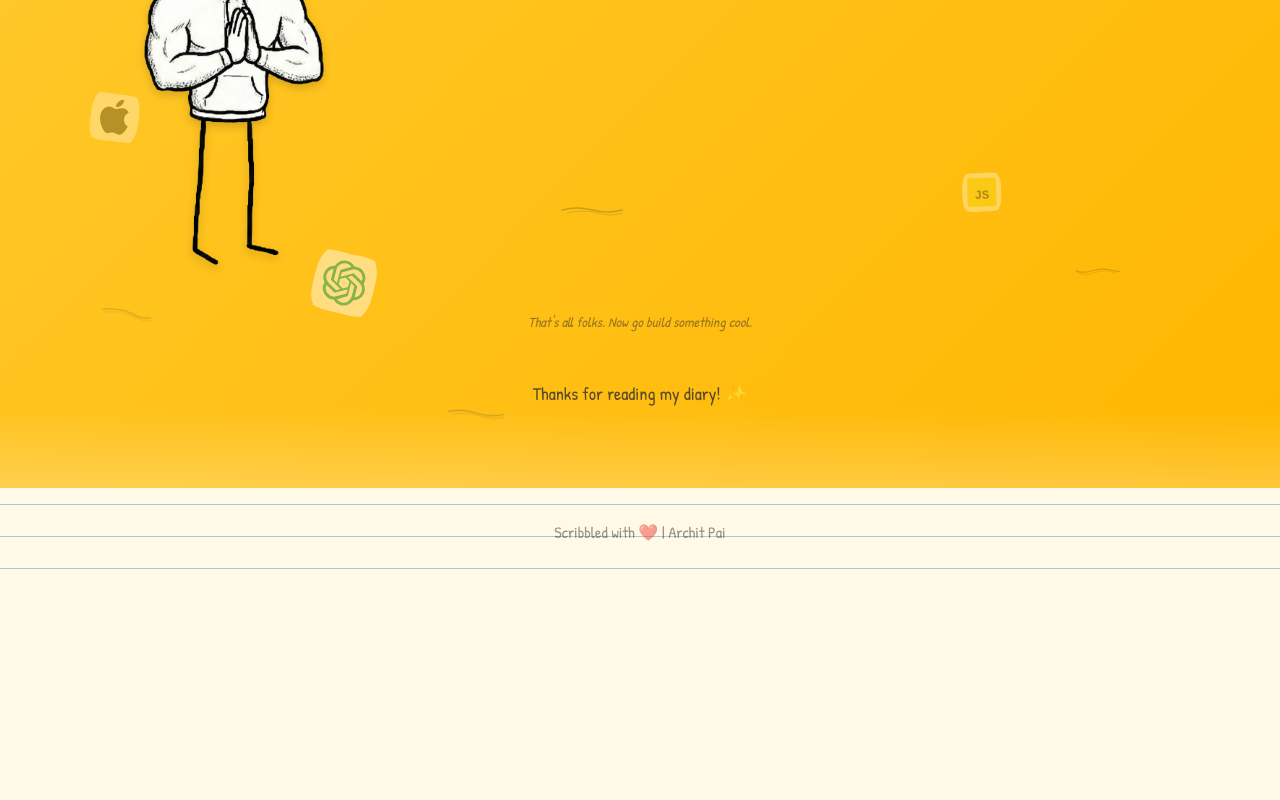
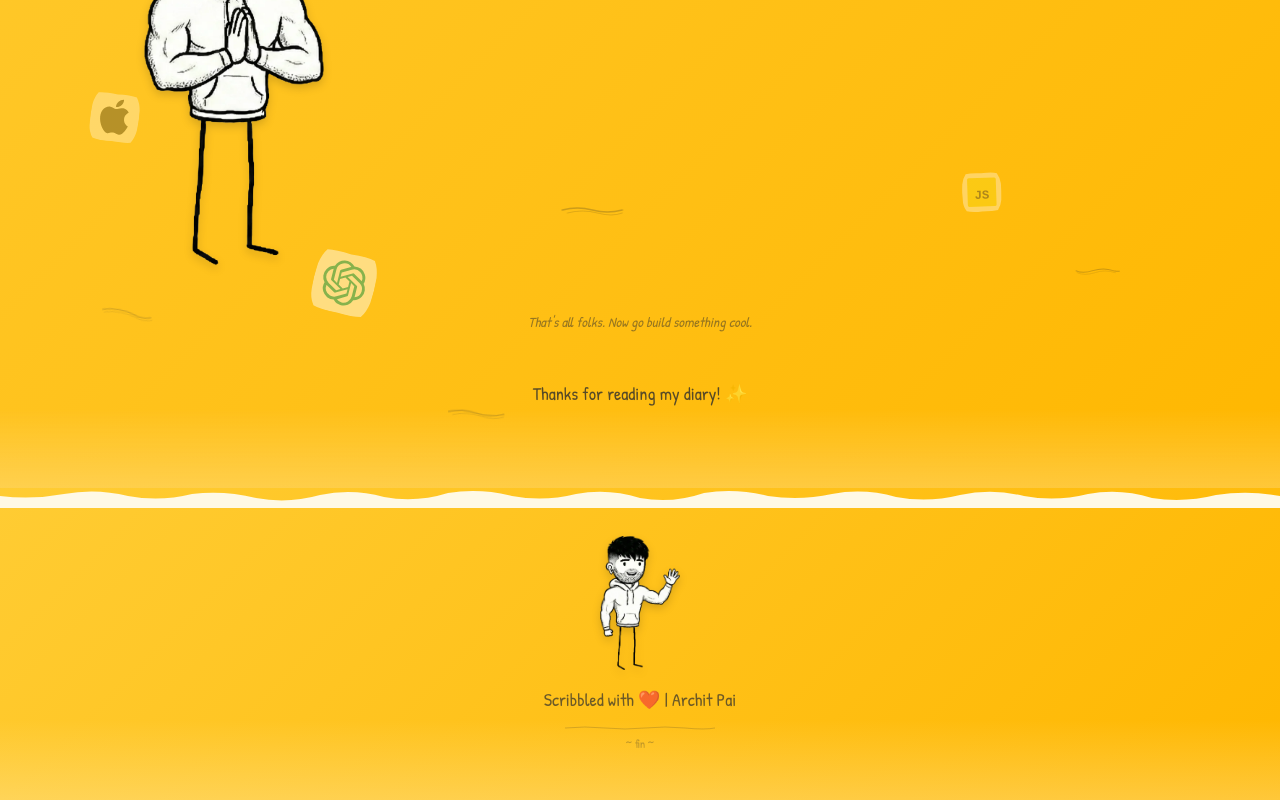
Before and after one commit to architpai/diary-of-archit, a Next.js app: page / in a window 1280 px wide. Shown: the part 7783-8583 px from the top of the page. Before the commit the page ends 8359 px from the top, so only its background shows below. Built offline with nearby package versions, Linux system fonts and the light colour scheme; a web font is replaced by a local one.

Commit message:
feat: diary-style footer with torn paper edge and waving avatar
Replace plain text footer with torn paper edge SVG, waving avatar
animation, handwritten sign-off, wavy rule line, and "~ fin ~" closer.

```diff
--- a/app/page.tsx
+++ b/app/page.tsx
@@ -9,6 +9,7 @@ import PostItNav from "@/components/PostItNav";
 import SeriousModeToggle from "@/components/SeriousModeToggle";
 import MapScrollNav from "@/components/MapScrollNav";
 import LanguageToggle from "@/components/LanguageToggle";
+import DiaryFooter from "@/components/DiaryFooter";
 import { useSeriousMode } from "@/contexts/SeriousModeContext";
 import { useTranslation } from "@/hooks/useTranslation";
 
@@ -50,17 +51,7 @@ export default function Home() {
       <Contact />
 
       {/* Footer */}
-      <footer
-        className={`py-8 text-center ${isSerious ? 'font-sans text-sm text-gray-500' : 'handwritten text-ink/50'}`}
-        style={isJapanese && !isSerious ? { fontFamily: 'var(--font-jp-handwritten)' } : {}}
-      >
-        <p>
-          {isSerious
-            ? t('footer.copyright')
-            : t('footer.scribbled')
-          }
-        </p>
-      </footer>
+      <DiaryFooter />
     </main>
   );
 }
--- /dev/null
+++ b/components/DiaryFooter.tsx
@@ -0,0 +1,98 @@
+'use client';
+
+import { motion, useReducedMotion } from 'framer-motion';
+import Image from 'next/image';
+import { useSeriousMode } from '@/contexts/SeriousModeContext';
+import { useTranslation } from '@/hooks/useTranslation';
+
+export default function DiaryFooter() {
+  const { isSerious } = useSeriousMode();
+  const { t, isJapanese } = useTranslation();
+  const shouldReduceMotion = useReducedMotion();
+
+  if (isSerious) {
+    return (
+      <footer className="py-8 text-center font-sans text-sm text-gray-500">
+        <p>{t('footer.copyright')}</p>
+      </footer>
+    );
+  }
+
+  return (
+    <footer className="relative pt-4 pb-12 overflow-hidden section-yellow">
+      {/* Torn paper edge at top */}
+      <div className="absolute top-0 left-0 right-0" style={{ height: '20px', overflow: 'hidden' }}>
+        <svg
+          viewBox="0 0 1200 20"
+          preserveAspectRatio="none"
+          className="w-full h-full"
+          style={{ display: 'block' }}
+        >
+          <path
+            d="M0 20 L0 8 Q30 12 60 6 Q90 0 120 8 Q150 14 180 6 Q210 2 240 10 Q270 16 300 7 Q330 0 360 9 Q390 15 420 5 Q450 0 480 8 Q510 14 540 6 Q570 0 600 10 Q630 16 660 5 Q690 0 720 8 Q750 13 780 6 Q810 0 840 9 Q870 15 900 7 Q930 0 960 8 Q990 14 1020 6 Q1050 0 1080 10 Q1110 15 1140 7 Q1170 2 1200 8 L1200 20 Z"
+            fill="var(--paper)"
+          />
+        </svg>
+      </div>
+
+      {/* Content */}
+      <div className="relative z-10 flex flex-col items-center pt-8">
+        {/* Waving avatar */}
+        <motion.div
+          className="mb-4"
+          animate={
+            shouldReduceMotion
+              ? undefined
+              : { rotate: [0, -5, 5, -3, 0] }
+          }
+          transition={
+            shouldReduceMotion
+              ? undefined
+              : { duration: 2.5, repeat: Infinity, ease: 'easeInOut', repeatDelay: 1 }
+          }
+        >
+          <Image
+            src="/avatar/waving_pose.webp"
+            alt="Waving goodbye"
+            width={80}
+            height={104}
+            className="object-contain drop-shadow-lg"
+          />
+        </motion.div>
+
+        {/* Sign-off text */}
+        <motion.div
+          className="text-center"
+          initial={shouldReduceMotion ? false : { opacity: 0, y: 15 }}
+          whileInView={{ opacity: 1, y: 0 }}
+          viewport={{ once: true }}
+        >
+          <p
+            className="handwritten text-ink/70 text-lg mb-1"
+            style={isJapanese ? { fontFamily: 'var(--font-jp-handwritten)' } : {}}
+          >
+            {t('footer.scribbled')}
+          </p>
+
+          {/* Notebook rule line under the text */}
+          <div className="mx-auto mt-3 mb-2" style={{ width: '150px', height: '2px' }}>
+            <svg viewBox="0 0 150 4" className="w-full">
+              <path
+                d="M0 2 Q20 0 40 2 Q60 4 80 2 Q100 0 120 2 Q140 4 150 2"
+                stroke="var(--ink)"
+                strokeWidth="1"
+                fill="none"
+                opacity="0.2"
+                strokeLinecap="round"
+              />
+            </svg>
+          </div>
+
+          <p className="handwritten text-ink/30 text-xs">
+            {isJapanese ? 'おしまい' : '~ fin ~'}
+          </p>
+        </motion.div>
+      </div>
+    </footer>
+  );
+}
```
